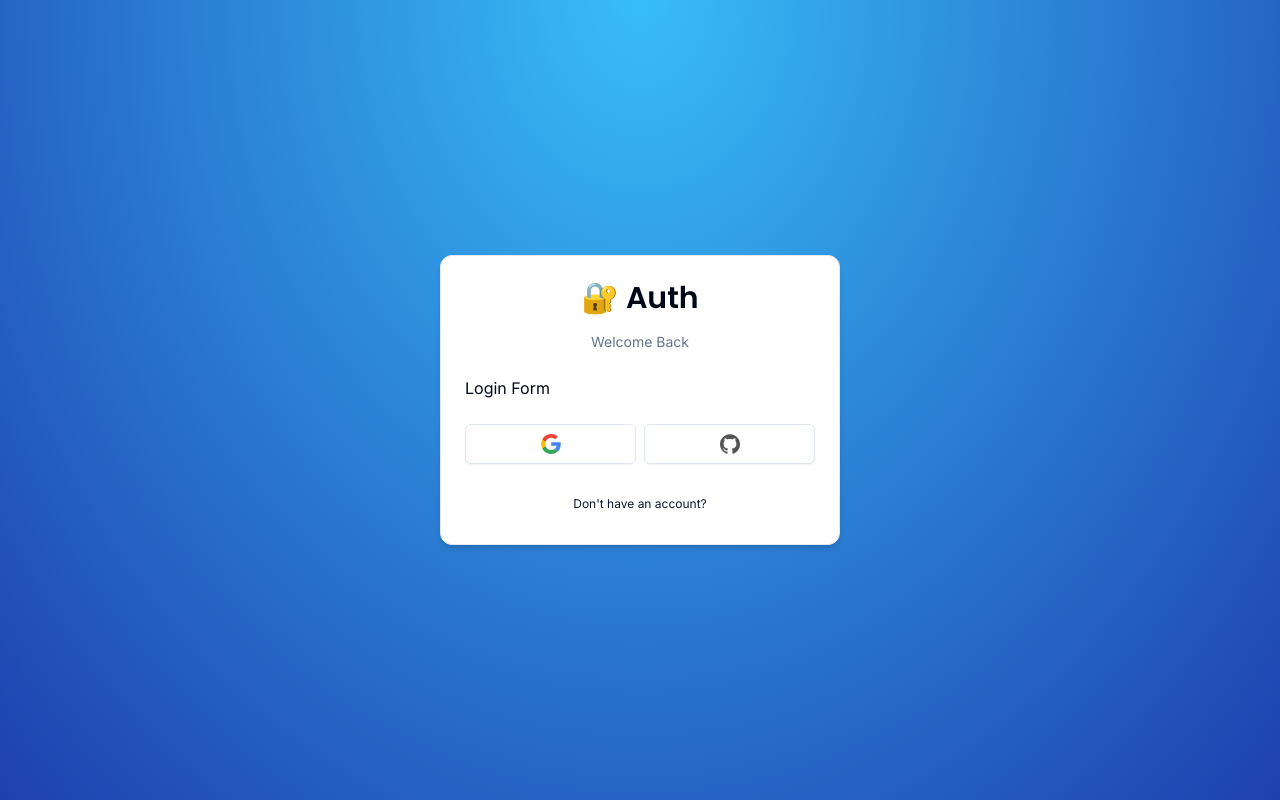
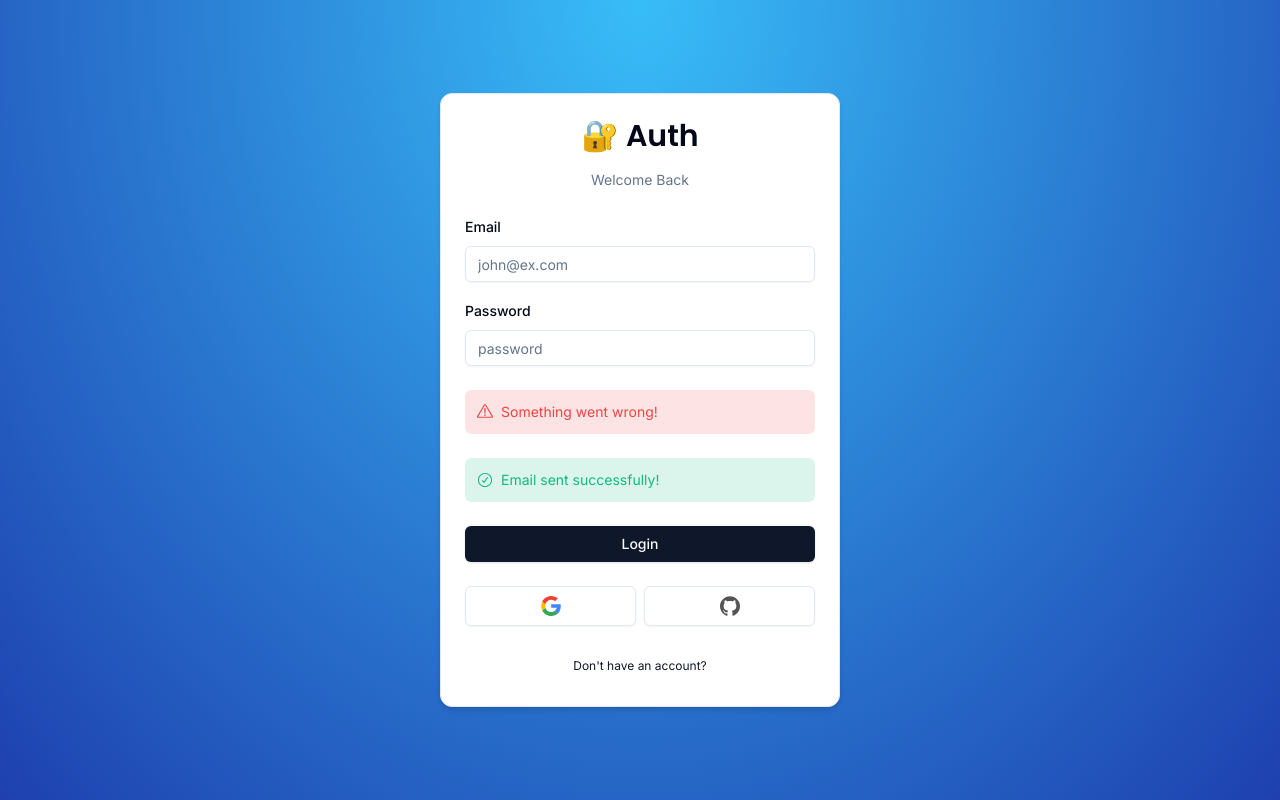
Before and after one commit to AmanGarg0303/next-auth, a Next.js app: page /auth/login in a window 1280 px wide. Built offline with nearby package versions, Linux system fonts and the light colour scheme.

Commit message:
login-form

```diff
--- a/app/layout.tsx
+++ b/app/layout.tsx
@@ -1,22 +1,23 @@
-import type { Metadata } from 'next'
-import { Inter } from 'next/font/google'
-import './globals.css'
+import type { Metadata } from "next";
+import { Inter } from "next/font/google";
+import "./globals.css";
 
-const inter = Inter({ subsets: ['latin'] })
+const inter = Inter({ subsets: ["latin"] });
 
 export const metadata: Metadata = {
-  title: 'Create Next App',
-  description: 'Generated by create next app',
-}
+  title: "Next-Auth",
+  description:
+    "Email-password, Two-factor auth, forgot-pass, email-verification, google, github, user and admin roles",
+};
 
 export default function RootLayout({
   children,
 }: {
-  children: React.ReactNode
+  children: React.ReactNode;
 }) {
   return (
     <html lang="en">
       <body className={inter.className}>{children}</body>
     </html>
-  )
+  );
 }
--- a/components/auth/login-form.tsx
+++ b/components/auth/login-form.tsx
@@ -1,6 +1,35 @@
+"use client";
+import * as z from "zod";
 import { CardWrapper } from "@/components/auth/card-wrapper";
+import { useForm } from "react-hook-form";
+import { zodResolver } from "@hookform/resolvers/zod";
+import { LoginSchema } from "@/schemas";
+import { Input } from "@/components/ui/input";
+import {
+  Form,
+  FormControl,
+  FormField,
+  FormItem,
+  FormLabel,
+  FormMessage,
+} from "@/components/ui/form";
+import { Button } from "@/components/ui/button";
+import { FormError } from "@/components/form-error";
+import { FormSuccess } from "@/components/form-success";
 
 export const LoginForm = () => {
+  const form = useForm<z.infer<typeof LoginSchema>>({
+    resolver: zodResolver(LoginSchema),
+    defaultValues: {
+      email: "",
+      password: "",
+    },
+  });
+
+  const onSubmit = (values: z.infer<typeof LoginSchema>) => {
+    console.log(values);
+  };
+
   return (
     <CardWrapper
       headerLabel="Welcome Back"
@@ -8,7 +37,43 @@
       backbuttonHref="/auth/register"
       showSocial
     >
-      Login Form
+      <Form {...form}>
+        <form onSubmit={form.handleSubmit(onSubmit)} className="space-y-6">
+          <div className="space-y-4">
+            <FormField
+              control={form.control}
+              name="email"
+              render={({ field }) => (
+                <FormItem>
+                  <FormLabel>Email</FormLabel>
+                  <FormControl>
+                    <Input {...field} placeholder="john@ex.com" type="email" />
+                  </FormControl>
+                  <FormMessage />
+                </FormItem>
+              )}
+            />
+            <FormField
+              control={form.control}
+              name="password"
+              render={({ field }) => (
+                <FormItem>
+                  <FormLabel>Password</FormLabel>
+                  <FormControl>
+                    <Input {...field} placeholder="password" type="password" />
+                  </FormControl>
+                  <FormMessage />
+                </FormItem>
+              )}
+            />
+          </div>
+          <FormError message="Something went wrong!" />
+          <FormSuccess message="Email sent successfully!" />
+          <Button type="submit" className="w-full">
+            Login
+          </Button>
+        </form>
+      </Form>
     </CardWrapper>
   );
 };
--- /dev/null
+++ b/components/form-error.tsx
@@ -0,0 +1,16 @@
+import { ExclamationTriangleIcon } from "@radix-ui/react-icons";
+
+interface FormErrorProps {
+  message?: string;
+}
+
+export const FormError = ({ message }: FormErrorProps) => {
+  if (!message) return null;
+
+  return (
+    <div className="bg-destructive/15 p-3 rounded-md flex items-center gap-x-2 text-sm text-destructive">
+      <ExclamationTriangleIcon className="h-4 w-4" />
+      <p>{message}</p>
+    </div>
+  );
+};
--- /dev/null
+++ b/components/form-success.tsx
@@ -0,0 +1,16 @@
+import { CheckCircledIcon } from "@radix-ui/react-icons";
+
+interface FormSuccessProps {
+  message?: string;
+}
+
+export const FormSuccess = ({ message }: FormSuccessProps) => {
+  if (!message) return null;
+
+  return (
+    <div className="bg-emerald-500/15 p-3 rounded-md flex items-center gap-x-2 text-sm text-emerald-500">
+      <CheckCircledIcon className="h-4 w-4" />
+      <p>{message}</p>
+    </div>
+  );
+};
--- /dev/null
+++ b/components/ui/input.tsx
@@ -0,0 +1,25 @@
+import * as React from "react"
+
+import { cn } from "@/lib/utils"
+
+export interface InputProps
+  extends React.InputHTMLAttributes<HTMLInputElement> {}
+
+const Input = React.forwardRef<HTMLInputElement, InputProps>(
+  ({ className, type, ...props }, ref) => {
+    return (
+      <input
+        type={type}
+        className={cn(
+          "flex h-9 w-full rounded-md border border-input bg-transparent px-3 py-1 text-sm shadow-sm transition-colors file:border-0 file:bg-transparent file:text-sm file:font-medium placeholder:text-muted-foreground focus-visible:outline-none focus-visible:ring-1 focus-visible:ring-ring disabled:cursor-not-allowed disabled:opacity-50",
+          className
+        )}
+        ref={ref}
+        {...props}
+      />
+    )
+  }
+)
+Input.displayName = "Input"
+
+export { Input }
--- /dev/null
+++ b/schemas/index.ts
@@ -0,0 +1,8 @@
+import * as z from "zod";
+
+export const LoginSchema = z.object({
+  email: z.string().email({ message: "Email is required" }),
+  password: z.string().min(1, {
+    message: "Password is required",
+  }),
+});
```
